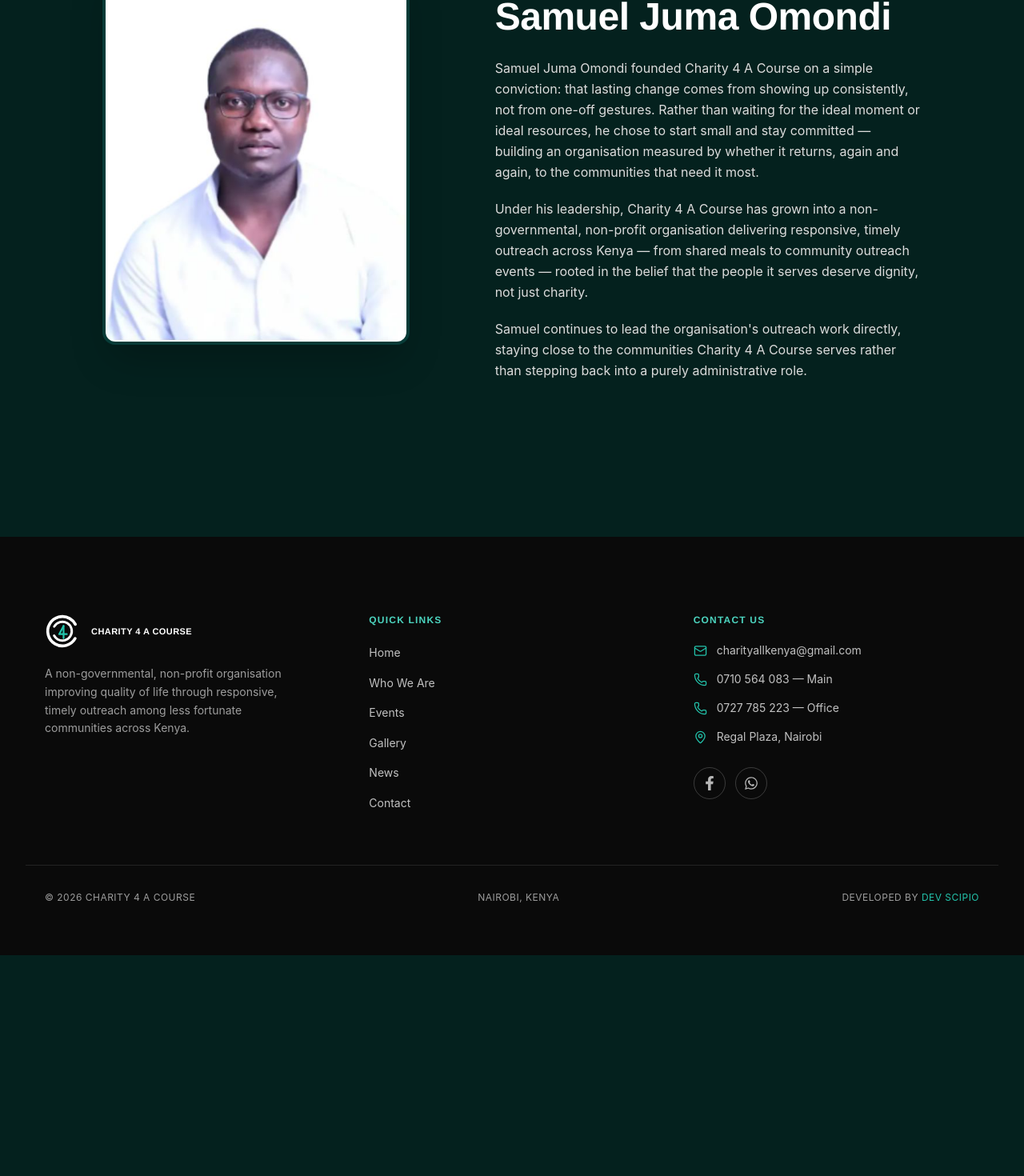
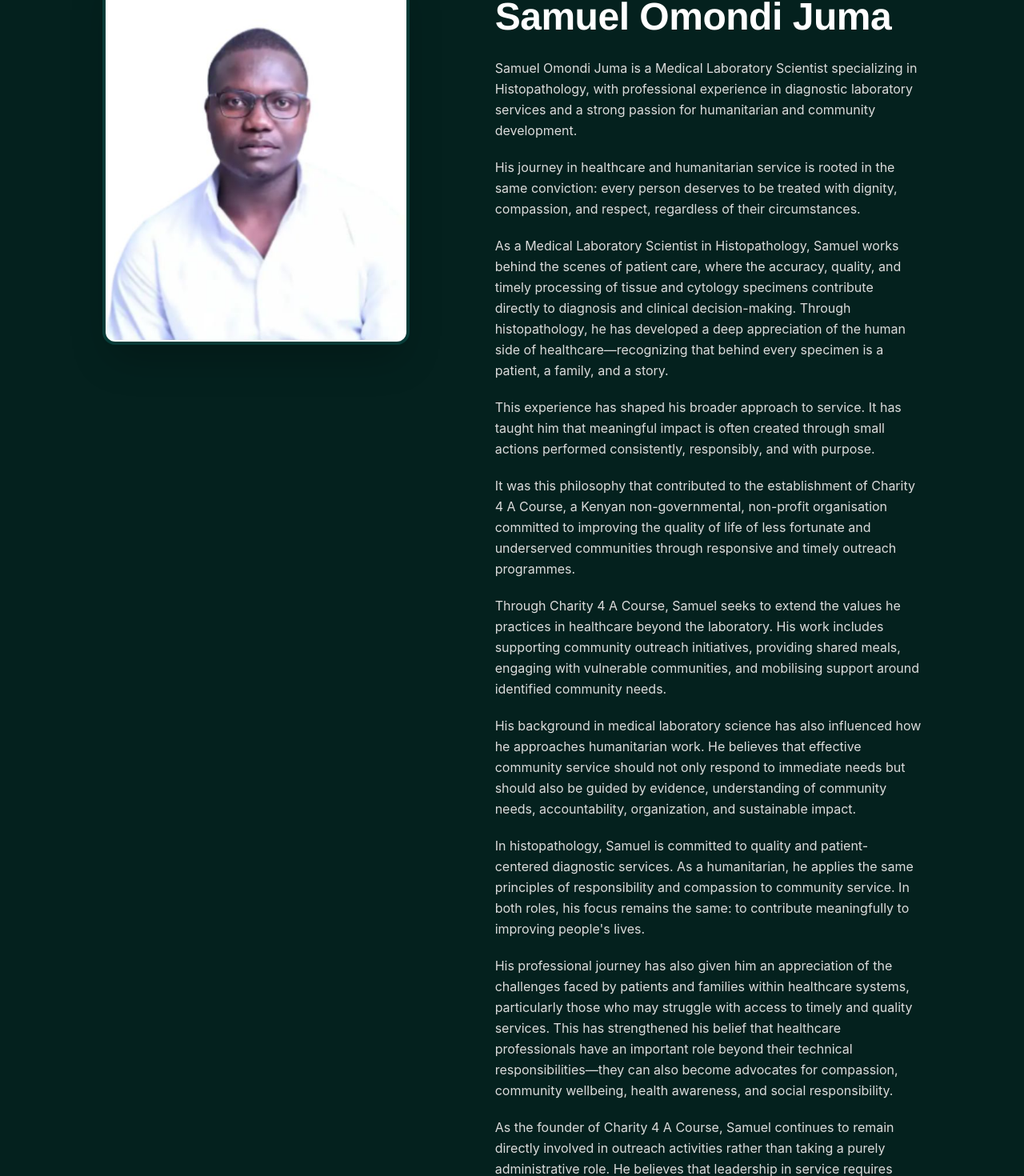
Before and after one commit to SCIPIO666/charity-4-a-course, a React (Vite) app in the folder client/: page /bio in a window 1280 px wide. Shown: the part 1053-2523 px from the top of the page at 80% size. Before the commit the page ends 2247 px from the top, so only its background shows below. Built offline with nearby package versions, Linux system fonts and the light colour scheme; no server answers.

Commit message:
featt: founder bio

```diff
--- a/client/src/pages/Bio.jsx
+++ b/client/src/pages/Bio.jsx
@@ -81,31 +81,106 @@
               Meet the Founder
             </span>
             <h2 className="mt-4 font-display text-3xl md:text-4xl font-bold text-white leading-tight">
-              Samuel Juma Omondi
+              Samuel Omondi Juma
             </h2>
 
-            <div className="mt-6 flex flex-col gap-5 text-grey-200 leading-relaxed">
+           <div className="mt-6 flex flex-col gap-5 text-grey-200 leading-relaxed">
               <p>
-                Samuel Juma Omondi founded Charity 4 A Course on a simple
-                conviction: that lasting change comes from showing up
-                consistently, not from one-off gestures. Rather than waiting
-                for the ideal moment or ideal resources, he chose to start
-                small and stay committed — building an organisation measured
-                by whether it returns, again and again, to the communities
-                that need it most.
+                Samuel Omondi Juma is a Medical Laboratory Scientist specializing in
+                Histopathology, with professional experience in diagnostic laboratory
+                services and a strong passion for humanitarian and community development.
               </p>
+
               <p>
-                Under his leadership, Charity 4 A Course has grown into a
-                non-governmental, non-profit organisation delivering
-                responsive, timely outreach across Kenya — from shared meals
-                to community outreach events — rooted in the belief that the
-                people it serves deserve dignity, not just charity.
+                His journey in healthcare and humanitarian service is rooted in the same
+                conviction: every person deserves to be treated with dignity, compassion,
+                and respect, regardless of their circumstances.
               </p>
+
               <p>
-                Samuel continues to lead the organisation's outreach work
-                directly, staying close to the communities Charity 4 A
-                Course serves rather than stepping back into a purely
-                administrative role.
+                As a Medical Laboratory Scientist in Histopathology, Samuel works behind
+                the scenes of patient care, where the accuracy, quality, and timely
+                processing of tissue and cytology specimens contribute directly to
+                diagnosis and clinical decision-making. Through histopathology, he has
+                developed a deep appreciation of the human side of healthcare—recognizing
+                that behind every specimen is a patient, a family, and a story.
+              </p>
+
+              <p>
+                This experience has shaped his broader approach to service. It has taught
+                him that meaningful impact is often created through small actions
+                performed consistently, responsibly, and with purpose.
+              </p>
+
+              <p>
+                It was this philosophy that contributed to the establishment of Charity
+                4 A Course, a Kenyan non-governmental, non-profit organisation committed
+                to improving the quality of life of less fortunate and underserved
+                communities through responsive and timely outreach programmes.
+              </p>
+
+              <p>
+                Through Charity 4 A Course, Samuel seeks to extend the values he practices
+                in healthcare beyond the laboratory. His work includes supporting
+                community outreach initiatives, providing shared meals, engaging with
+                vulnerable communities, and mobilising support around identified
+                community needs.
+              </p>
+
+              <p>
+                His background in medical laboratory science has also influenced how he
+                approaches humanitarian work. He believes that effective community
+                service should not only respond to immediate needs but should also be
+                guided by evidence, understanding of community needs, accountability,
+                organization, and sustainable impact.
+              </p>
+
+              <p>
+                In histopathology, Samuel is committed to quality and patient-centered
+                diagnostic services. As a humanitarian, he applies the same principles
+                of responsibility and compassion to community service. In both roles,
+                his focus remains the same: to contribute meaningfully to improving
+                people's lives.
+              </p>
+
+              <p>
+                His professional journey has also given him an appreciation of the
+                challenges faced by patients and families within healthcare systems,
+                particularly those who may struggle with access to timely and quality
+                services. This has strengthened his belief that healthcare professionals
+                have an important role beyond their technical responsibilities—they can
+                also become advocates for compassion, community wellbeing, health
+                awareness, and social responsibility.
+              </p>
+
+              <p>
+                As the founder of Charity 4 A Course, Samuel continues to remain
+                directly involved in outreach activities rather than taking a purely
+                administrative role. He believes that leadership in service requires
+                showing up, listening, understanding, and taking action.
+              </p>
+
+              <p>
+                His two areas of work — Histopathology and humanitarian service — are
+                therefore connected by one central purpose: service to humanity.
+              </p>
+
+              <p>
+                In the laboratory, he contributes to the diagnosis and management of
+                disease through scientific accuracy and quality. In the community, he
+                contributes through compassion, outreach, and practical support.
+              </p>
+
+              <p>
+                Samuel's vision is to build a life and career where science, healthcare,
+                leadership, and humanitarian service come together to create meaningful
+                and lasting impact.
+              </p>
+
+              <p className="font-bold text-teal-300 text-lg mt-4">
+                "Behind every specimen is a patient. Behind every community need is a
+                human being. My purpose is to serve both with competence, compassion,
+                and dignity."
               </p>
             </div>
           </div>
--- a/client/src/pages/pageComponents/LandingPageFounder.jsx
+++ b/client/src/pages/pageComponents/LandingPageFounder.jsx
@@ -91,21 +91,53 @@
             className="founder-img w-full border-4 border-ink-50 max-w-sm md:max-w-md rounded-2xl object-cover object-top aspect-[4/5] shadow-2xl"
           />
         </div>
-
 {/* Right — Description */}
 <div className="founder-text flex items-center justify-center px-8 py-16 md:py-0">
   <div className="max-w-md">
-            <h2 className="mt-4 font-display text-3xl md:text-4xl font-bold text-white leading-tight">
+    {/* Label */}
+    {/* <div className="inline-flex items-center gap-2 bg-teal-400/10 px-3 py-1 rounded-full mb-4">
+      <span className="relative flex h-2 w-2">
+        <span className="animate-ping absolute inline-flex h-full w-full rounded-full bg-teal-400 opacity-75"></span>
+        <span className="relative inline-flex rounded-full h-2 w-2 bg-teal-400"></span>
+      </span>
+      <span className="text-xs font-semibold uppercase tracking-widest text-teal-400">
+        Meet Our Founder
+      </span>
+    </div> */}
+
+    <h2 className="font-display text-3xl md:text-4xl font-bold text-white leading-tight">
       Samuel Omondi Juma
     </h2>
-      <p className="mt-6 text-grey-200 leading-relaxed">
-              Samuel founded Charity 4 A Course on a simple belief — that
-              lasting change comes from showing up consistently, not just
-              once. He continues to lead our outreach work directly, staying
-              close to the communities we serve.
+
+    <p className="mt-2 text-sm text-teal-300/80 font-medium">
+      Medical Laboratory Scientist • Humanitarian • Community Leader
     </p>
-            <div className="mt-8">
-              <CallToActionButton variant="outline" text="Read Our Full Story" callback={() => navigate('/bio')}/>
+
+    <div className="mt-6 space-y-4 text-grey-200 leading-relaxed">
+      <p>
+        <span className="text-white font-medium">Samuel</span> founded Charity 4 A Course on a simple conviction —
+        that lasting change comes from showing up <span className="text-teal-300 font-medium">consistently</span>,
+        not just once. As a Medical Laboratory Scientist in Histopathology,
+        he brings scientific precision and deep compassion to community service.
+      </p>
+
+      <p className="text-white/80 text-sm italic border-l-2 border-teal-400/50 pl-4">
+        "Behind every specimen is a patient. Behind every community need is a
+        human being. My purpose is to serve both with competence, compassion,
+        and dignity."
+      </p>
+
+
+    </div>
+
+    <div className="mt-8 flex flex-wrap gap-4">
+      <CallToActionButton
+        variant="outline"
+        text="Read His Story"
+        callback={() => navigate('/bio')}
+        className="bg-teal-500 hover:bg-teal-400"
+      />
+
     </div>
   </div>
 </div>
```
Lines whose indentation alone changed are shown as unchanged.
